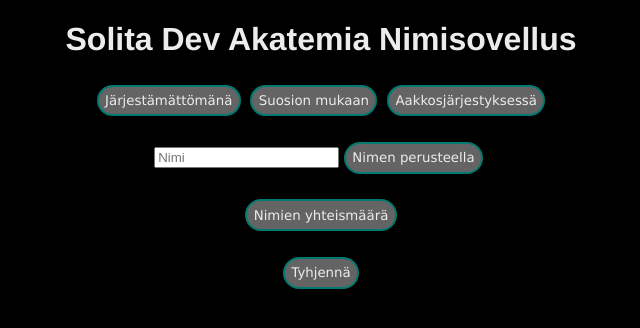
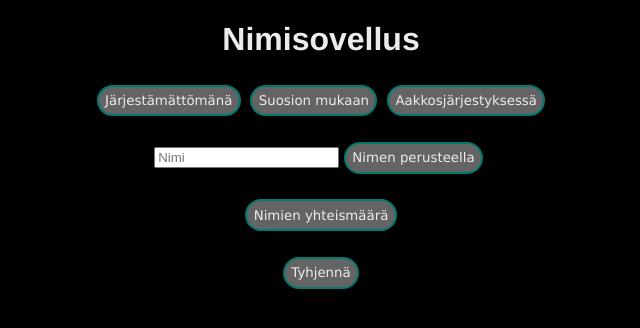
Before and after one commit to TheAntro/name-app, a React (Create React App) app in the folder client/: page / in a window 1280 px wide. Shown: the top 328 px of the page, without its empty margins (319-959 px from the left). Built offline with nearby package versions, Linux system fonts and the light colour scheme.

Commit message:
Update SearchForm.js

```diff
--- a/client/src/components/SearchForm.js
+++ b/client/src/components/SearchForm.js
@@ -33,7 +33,7 @@ const SearchForm = ({ setNames, clearNames, setTotal, clearTotal }) => {
   const { queryName } = formData;
   return (
     <Fragment>
-      <h1>Solita Dev Akatemia Nimisovellus</h1>
+      <h1>Nimisovellus</h1>
       <div className='btn-group'>
         <button className='btn rounded' onClick={ e => getNames(e) }>Järjestämättömänä</button>
         <button className='btn rounded' onClick={ e => getNamesPopular(e) }>Suosion mukaan</button>
```
